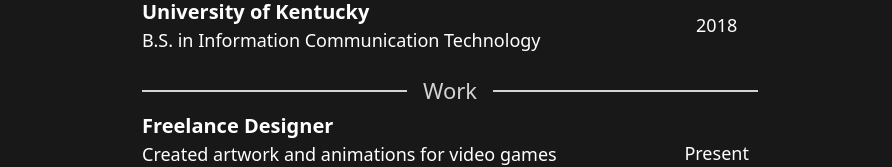
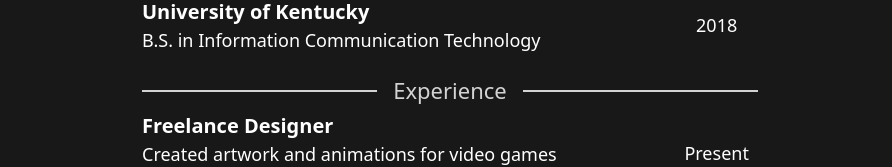
Before and after one commit to npfister13/portfolio-project, a React (Create React App) app: page /resume in a window 1280 px wide. Shown: the part 599-766 px from the top of the page, without its empty margins (190-1082 px from the left). Built offline with nearby package versions, Linux system fonts and the light colour scheme.

Commit message:
linking issue resolved

```diff
--- a/src/components/Resume.js
+++ b/src/components/Resume.js
@@ -69,7 +69,7 @@
         <React.Fragment>
             <div id="resumeWrapper">
                 <div className="container">
-                    <button className="btn" href="./assets/npfister 2022 resume.pdf" target="_blank" >Download Resume <i className="fa fa-external-link" aria-hidden="true" /></button>
+                    <a className="btn" href="./assets/npfister 2022 resume.pdf" target="_blank" >Download Resume <i className="fa fa-external-link" aria-hidden="true" /></a>
                     <DividerWithText>Education</DividerWithText>
                     <div className="row">
                         <div className="col-12">
@@ -111,7 +111,7 @@
                             </div>
                         </div>
                     </div>
-                    <DividerWithText>Work</DividerWithText>
+                    <DividerWithText>Experience</DividerWithText>
                     <div className="row">
                         <div className="col-12">
                             <div className="row align-items-center">
```
